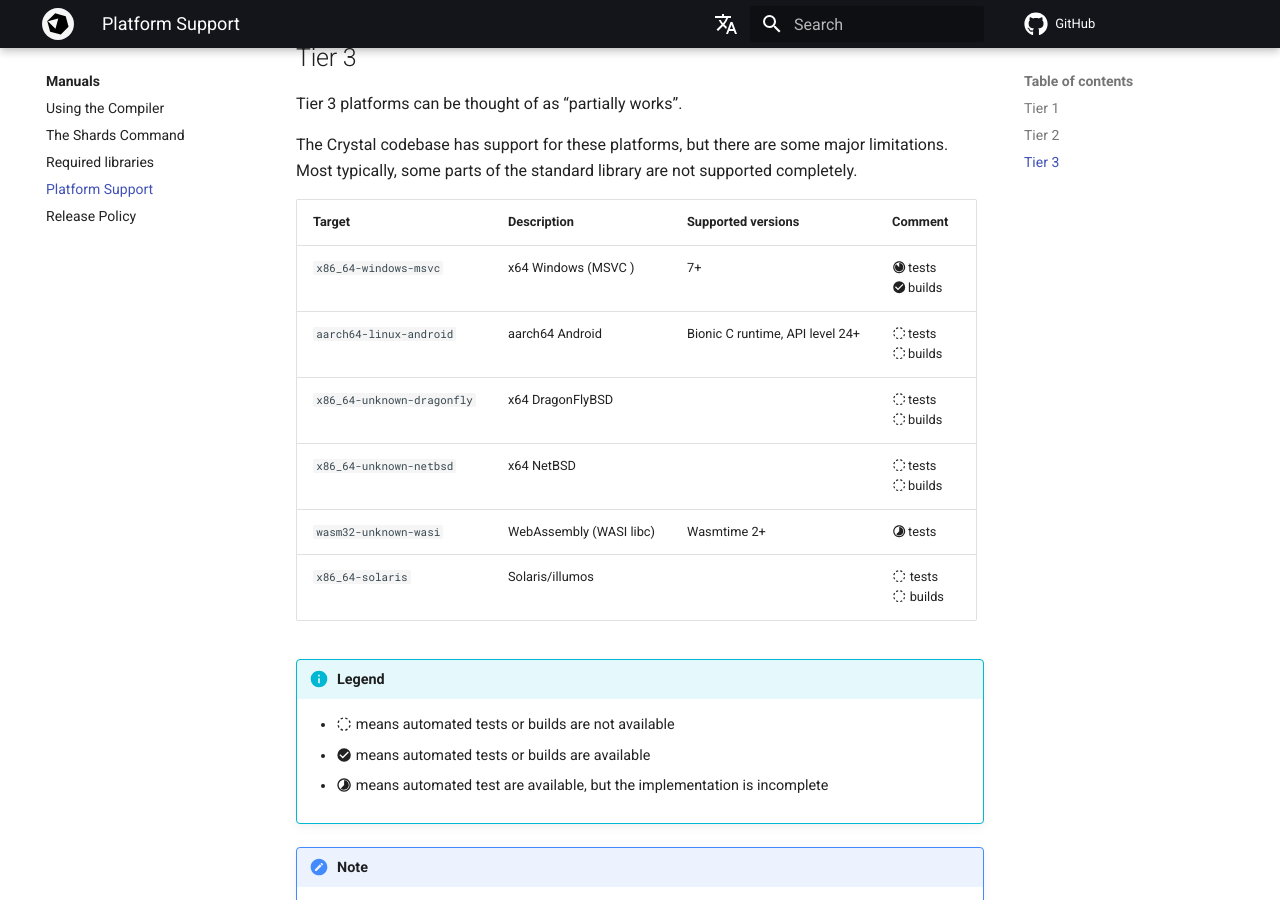
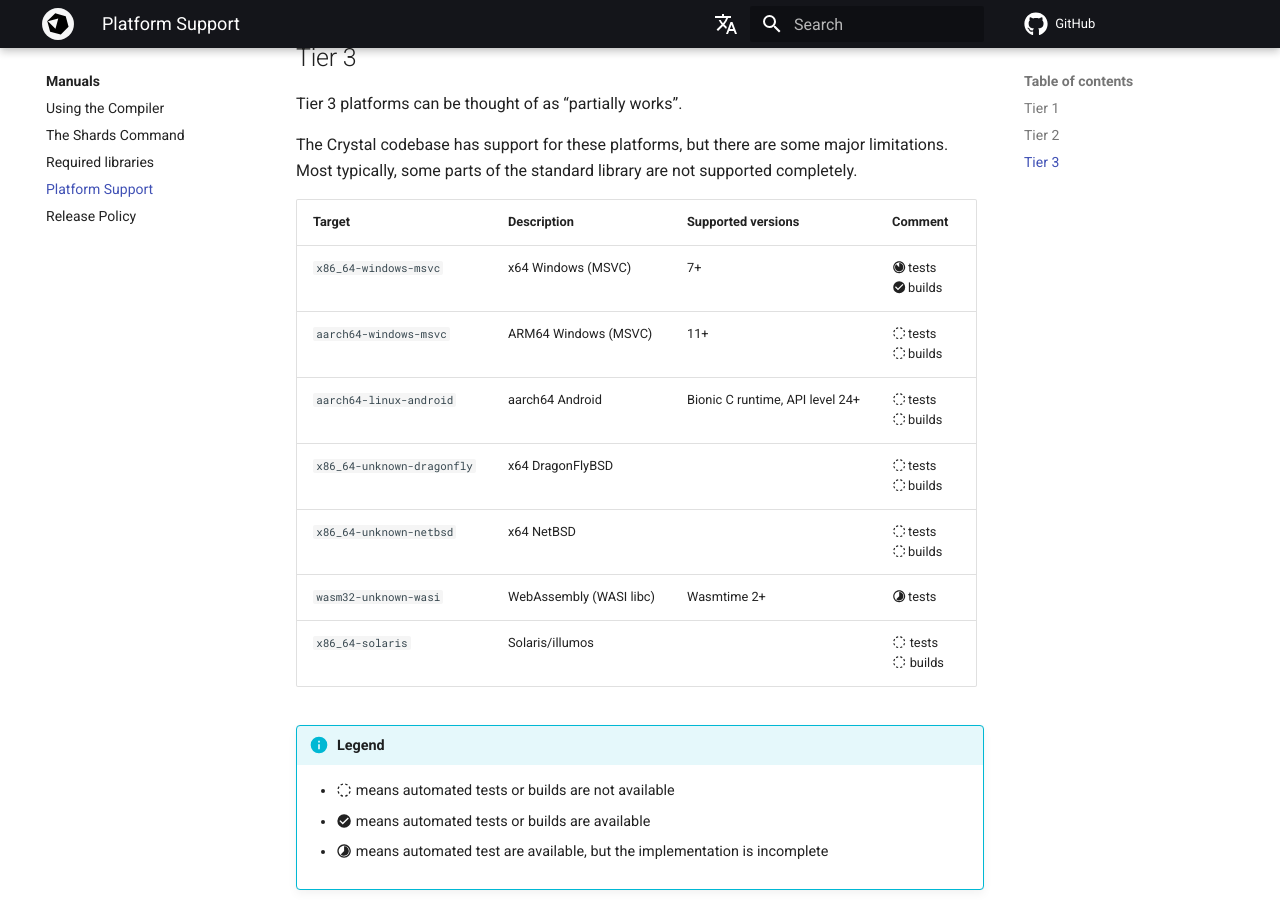
Before and after one commit to crystal-lang/crystal-book, an MkDocs documentation site: the page built from docs/syntax_and_semantics/platform_support.md, in a window 1280 px wide and 900 px high, scrolled down 1859 px. Built offline with MkDocs 1.6.1 and Material for MkDocs 9.7.7, drawn with Linux system fonts in a browser that asks for light colours; nearby versions of some CDN libraries; library files that are not in the unit come from our copies; comment, search, counter and statistics services are not loaded; the version menu is left out.

Commit message:
Add ARM64 Windows to list of supported platforms

```diff
--- a/docs/syntax_and_semantics/platform_support.md
+++ b/docs/syntax_and_semantics/platform_support.md
@@ -54,7 +54,8 @@ Most typically, some parts of the standard library are not supported completely.
 
 | Target | Description | Supported versions | Comment |
 | ------ | ----------- | ------------------ | ------- |
-| `x86_64-windows-msvc` | x64 Windows (MSVC ) | 7+ | :material-circle-slice-7: tests<br> :material-checkbox-marked-circle: builds |
+| `x86_64-windows-msvc` | x64 Windows (MSVC) | 7+ | :material-circle-slice-7: tests<br> :material-checkbox-marked-circle: builds |
+| `aarch64-windows-msvc` | ARM64 Windows (MSVC) | 11+ | :material-selection-ellipse: tests<br> :material-selection-ellipse: builds |
 | `aarch64-linux-android` | aarch64 Android  | Bionic C runtime, API level 24+ | :material-selection-ellipse: tests<br> :material-selection-ellipse: builds |
 | `x86_64-unknown-dragonfly` | x64 DragonFlyBSD | | :material-selection-ellipse: tests<br> :material-selection-ellipse: builds |
 | `x86_64-unknown-netbsd` | x64 NetBSD | | :material-selection-ellipse: tests<br> :material-selection-ellipse: builds |
```
